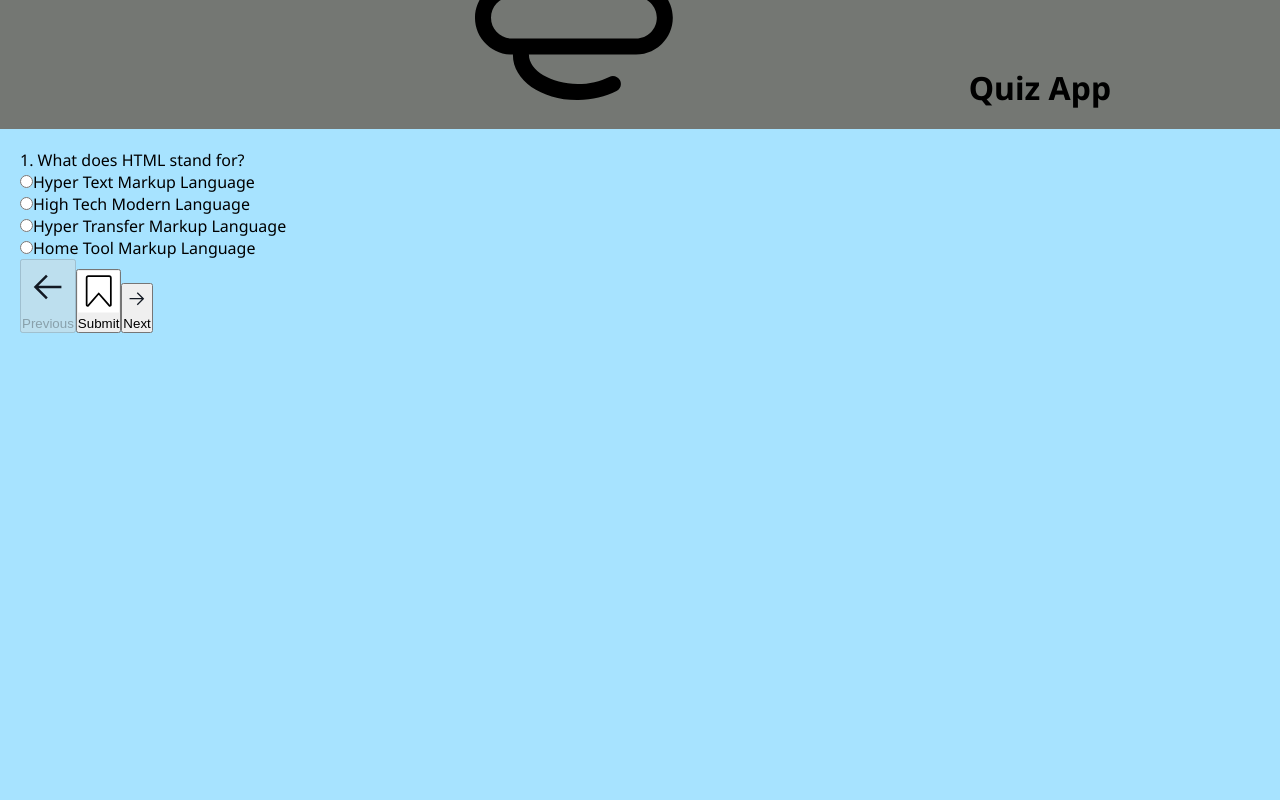
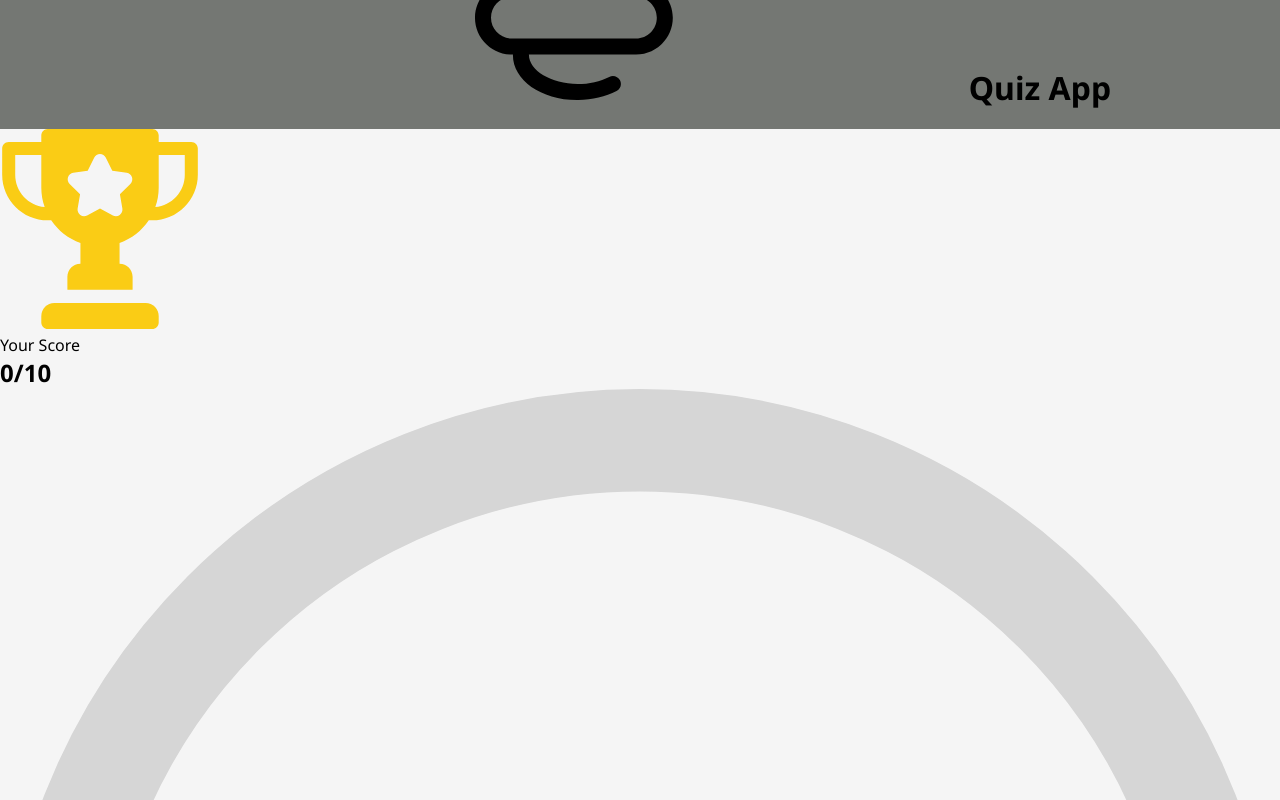
Before and after one commit to sahilkhan-777/quiz-app, a React (Vite) app: page / in a window 1280 px wide. Shown: the part 720-1520 px from the top of the page. Built offline with nearby package versions, Linux system fonts and the light colour scheme.

Commit message:
Move the score state up to the parent App component
Pass two function props one to handle score on submitting answers and another one to reset score on clicking restart

```diff
--- a/src/App.jsx
+++ b/src/App.jsx
@@ -4,14 +4,25 @@
 import Quiz from './components/Quiz';
 import Result from './components/Result';
 import Footer from './components/Footer';
-import questions from "./questions"
+import questions from "./questions";
+import Score from './components/Score';
 
 function App() {
+  const [score, setScore] = useState(0);
+
+  function handleCorrectAnswer(){
+    setScore(prev => prev + 1);
+  }
+
+  function handleRestart(){
+    setScore(0);
+  }
 
   return (
     <>
       <Header />
-      <Quiz />
+      <Score currentScore={score}/>
+      <Quiz onCorrectAnswer={handleCorrectAnswer} onRestartQuiz={handleRestart} />
       <Result />
       <Footer />
     </>
```
